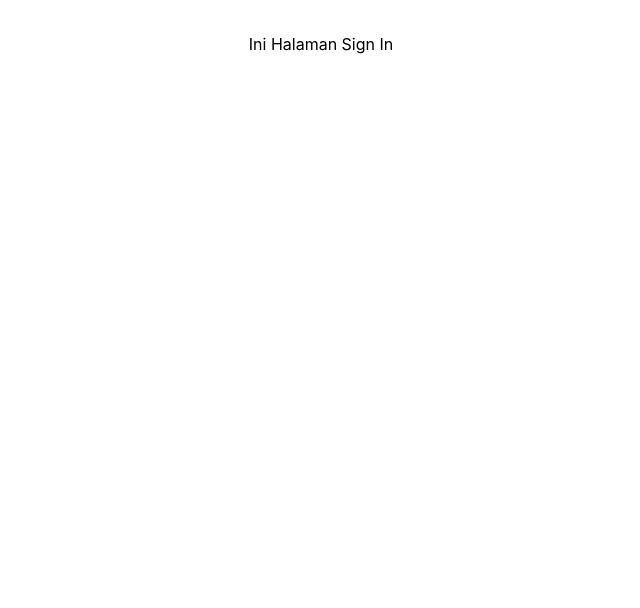
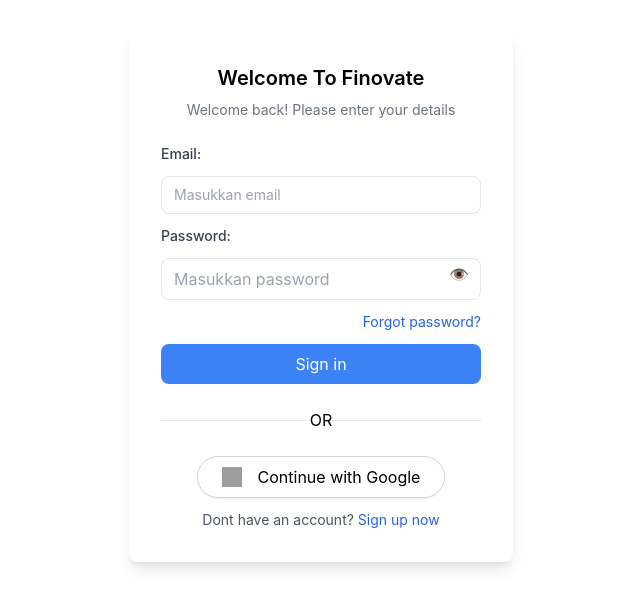
Before and after one commit to nasywadyah/frontend_project, a React (Vite) app: page /sign-in in a window 1280 px wide. Shown: the top 608 px of the page, without its empty margins (319-959 px from the left). Built offline with nearby package versions, Linux system fonts and the light colour scheme; grey boxes are pictures that could not be loaded.

Commit message:
feat: add sign in and reset password

```diff
--- a/package.json
+++ b/package.json
@@ -11,6 +11,7 @@
     "tailwind:init": "tailwindcss init -p"
   },
   "dependencies": {
+    "axios": "^1.8.3",
     "daisyui": "^5.0.3",
     "react": "^19.0.0",
     "react-dom": "^19.0.0",
--- /dev/null
+++ b/src/pages/request_reset/index.jsx
@@ -0,0 +1,71 @@
+import React from "react";
+import { useState } from "react";
+import axios from "axios";
+
+const RequestResetPassword = () => {
+  const [email, setEmail] = useState("");
+  const [message, setMessage] = useState("");
+  const [isError, setIsError] = useState(false);
+  const [isLoading, setIsLoading] = useState(false);
+  const handleSubmit = async (e) => {
+    e.preventDefault();
+    setIsLoading(true);
+
+    try {
+      const response = await axios.post("http://localhost:8000/api/auth/request-password-reset", {
+        email: email,
+      });
+
+      // Simpan pesan dari response JSON
+      setMessage(response.data.message);
+      setIsError(false);
+    } catch (error) {
+      setMessage(error.response.data.message);
+      setIsError(true);
+    } finally {
+      setIsLoading(false);
+    }
+  };
+
+  return (
+    <div className="flex items-center justify-center w-full">
+      <div className="bg-white p-8 rounded-lg shadow-lg w-96">
+        <h2 className="text-xl font-semibold text-center">Reset Password</h2>
+        <p className="text-gray-500 text-center mb-6 text-sm mt-2">Enter your email address and we will send you a link to reset your password.</p>
+
+        <form onSubmit={handleSubmit}>
+          <div className="mb-4">
+            <label className="text-left block text-gray-700 text-sm font-medium mb-2">Email Address</label>
+            <input type="email" value={email} onChange={(e) => setEmail(e.target.value)} placeholder="Enter your email address" className="w-full px-4 py-2 border rounded-lg" required />
+          </div>
+
+          <button type="submit" className="w-full bg-blue-500 text-white font-semibold py-2 rounded-lg hover:bg-blue-700 transition">
+            {isLoading ? (
+              <>
+                <div className="flex justify-center items-center">
+                  <svg className="animate-spin h-5 w-5 mr-2 border-t-2 border-white rounded-full" viewBox="0 0 24 24"></svg>
+                </div>
+              </>
+            ) : (
+              "Request Password Reset Link"
+            )}
+          </button>
+        </form>
+
+        {message && <p className={`mt-4 text-center ${isError ? "text-red-600" : "text-green-600"}`}>{message}</p>}
+
+        <div className="text-center mt-4 text-sm">
+          <p>
+            Remember your password?
+            <a href="/sign-in" className="text-blue-500 font-medium">
+              {" "}
+              Log in
+            </a>
+          </p>
+        </div>
+      </div>
+    </div>
+  );
+};
+
+export default RequestResetPassword;
--- a/src/pages/sign_in/index.jsx
+++ b/src/pages/sign_in/index.jsx
@@ -1,9 +1,84 @@
-function Sign_In() {
+import { useState } from "react";
+import { Link } from "react-router-dom";
+
+const LoginForm = () => {
+  const [formData, setFormData] = useState({ email: "", password: "" });
+  const [passwordVisible, setPasswordVisible] = useState(false);
+
+  // Handle perubahan input
+  const handleChange = (e) => {
+    setFormData({ ...formData, [e.target.name]: e.target.value });
+  };
+
+  // Handle submit form
+  const handleSubmit = (e) => {
+    e.preventDefault();
+    console.log("Login dengan:", formData);
+  };
+
+  // Handle Login dengan Google
+  const handleGoogleLogin = () => {
+    console.log("Login dengan Google...");
+  };
+
   return (
-    <>
-      <p>Ini Halaman Sign In</p>
-    </>
+    <div className="flex justify-center w-full">
+      <div className=" bg-white p-8 rounded-lg shadow-lg w-96">
+        <h2 className="text-xl font-semibold text-center">Welcome To Finovate</h2>
+        <h4 className="text-gray-500 text-center mb-6 text-sm mt-2 text-ms">Welcome back! Please enter your details</h4>
+
+        {/* Form */}
+        <form onSubmit={handleSubmit}>
+          {/* Email Input */}
+          <div className="mb-3">
+            <label className=" text-left block text-gray-700 text-sm font-medium mb-2">Email:</label>
+            <input type="email" name="email" value={formData.email} onChange={handleChange} placeholder="Masukkan email" className="w-full mt-1 px-3 py-2 border rounded-lg text-sm" required />
+          </div>
+
+          {/* Password Input */}
+          <div className="mb-3 relative">
+            <label className=" text-left block text-gray-700 font-medium text-sm mb-2">Password:</label>
+            <input type={passwordVisible ? "text" : "password"} name="password" value={formData.password} onChange={handleChange} placeholder="Masukkan password" className="w-full mt-1 px-3 py-2 border rounded-lg text-ms" required />
+            <button type="button" className="absolute right-3 top-9 text-gray-600" onClick={() => setPasswordVisible(!passwordVisible)} aria-label={passwordVisible ? "Sembunyikan password" : "Tampilkan password"}>
+              👁️
+            </button>
+          </div>
+
+          {/* Lupa Password */}
+          <div className="text-right text-blue-600 text-sm cursor-pointer mb-3">
+            <Link to="/request-reset">Forgot password?</Link>
+          </div>
+          {/* Tombol Login */}
+          <button type="submit" className="w-full bg-blue-500 text-white py-2 rounded-lg hover:bg-blue-600">
+            Sign in
+          </button>
+        </form>
+
+        {/* Atau */}
+        <div className="flex items-center text-center my-6 ">
+          <hr className="grow border-solid border-1" />
+          <span>OR</span>
+          <hr className="grow border-solid border-1" />
+        </div>
+
+        {/* Tombol Login dengan Google */}
+        <div className="flex rounded-lg justify-center">
+          <button onClick={handleGoogleLogin} className="flex items-center gap-2 px-6 py-2 border border-gray-300 rounded-full shadow-sm hover:bg-gray-100">
+            <img src="https://www.gstatic.com/firebasejs/ui/2.0.0/images/auth/google.svg" alt="Google Logo" className="w-5 h-5 mr-2" />
+            Continue with Google
+          </button>
+        </div>
+        {/* Link ke Register */}
+        <div className="text-center mt-3 text-gray-600 text-sm">
+          Dont have an account?{" "}
+          <span className="text-blue-600 cursor-pointer">
+            {" "}
+            <a href="/sign-up">Sign up now</a>
+          </span>
+        </div>
+      </div>
+    </div>
   );
-}
+};
 
-export default Sign_In;
+export default LoginForm;
--- a/src/router.jsx
+++ b/src/router.jsx
@@ -4,6 +4,7 @@
 import Landing_page from "./pages/landing_page";
 import Sign_in from "./pages/sign_in";
 import Sign_up from "./pages/sign_up";
+import Request_reset from "./pages/request_reset";
 
 function router() {
   return (
@@ -12,6 +13,7 @@
         <Route path="/" element={<Landing_page />} />
         <Route path="/sign-in" element={<Sign_in />} />
         <Route path="/sign-up" element={<Sign_up />} />
+        <Route path="/request-password-reset" element={<Request_reset />} />
       </Routes>
     </BrowserRouter>
   );
```
Also changed, not shown: src/pages/sign_up/index.jsx (+13 -59 lines), api.js (added), 1 other file (tests, documents, lock files or other folders).
